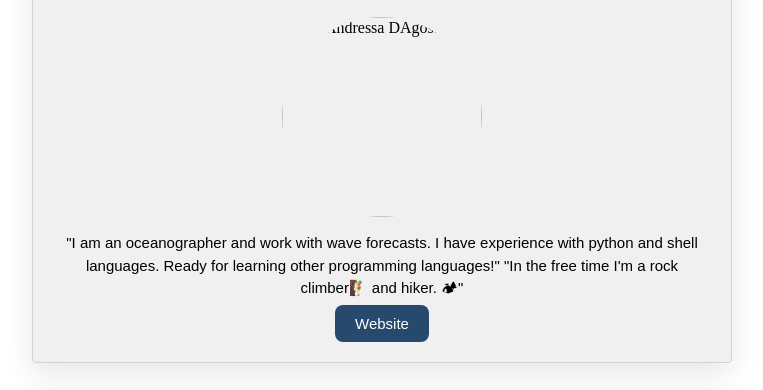
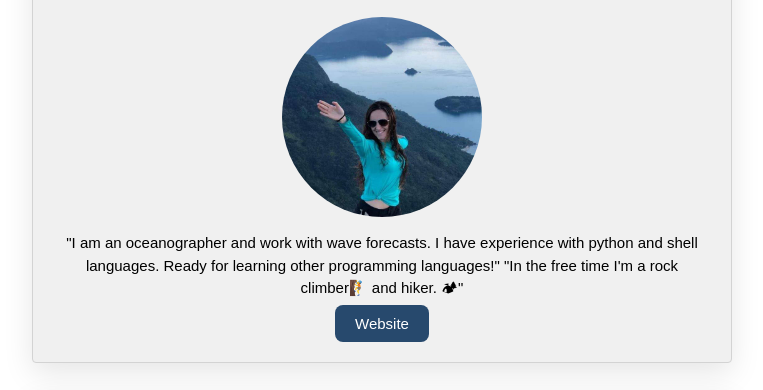
Before and after one commit to ad-dagostini/profile, a plain HTML site: page index.html in a window 1280 px wide. Shown: the part 119-509 px from the top of the page, without its empty margins (258-1021 px from the left). Drawn offline with Linux system fonts and the light colour scheme; the site is published under a folder, as on GitHub Pages, so addresses that start at the root find nothing.

Commit message:
Update index.html

```diff
--- a/index.html
+++ b/index.html
@@ -11,7 +11,7 @@
   <div class="container">
     <div class="card-white">
       <h1>🌊 Andressa D'Agostini 🌊</h1>
-      <img src="/images/profile.jpeg" width="200px" alt="Andressa DAgostini" >
+      <img src="images/profile.jpeg" width="200px" alt="Andressa DAgostini" >
       <p>
         "I am an oceanographer and work with wave forecasts. I have experience with python and shell languages. Ready for learning other programming languages!"
         "In the free time I'm a rock climber🧗 and hiker. 🏕"
```
